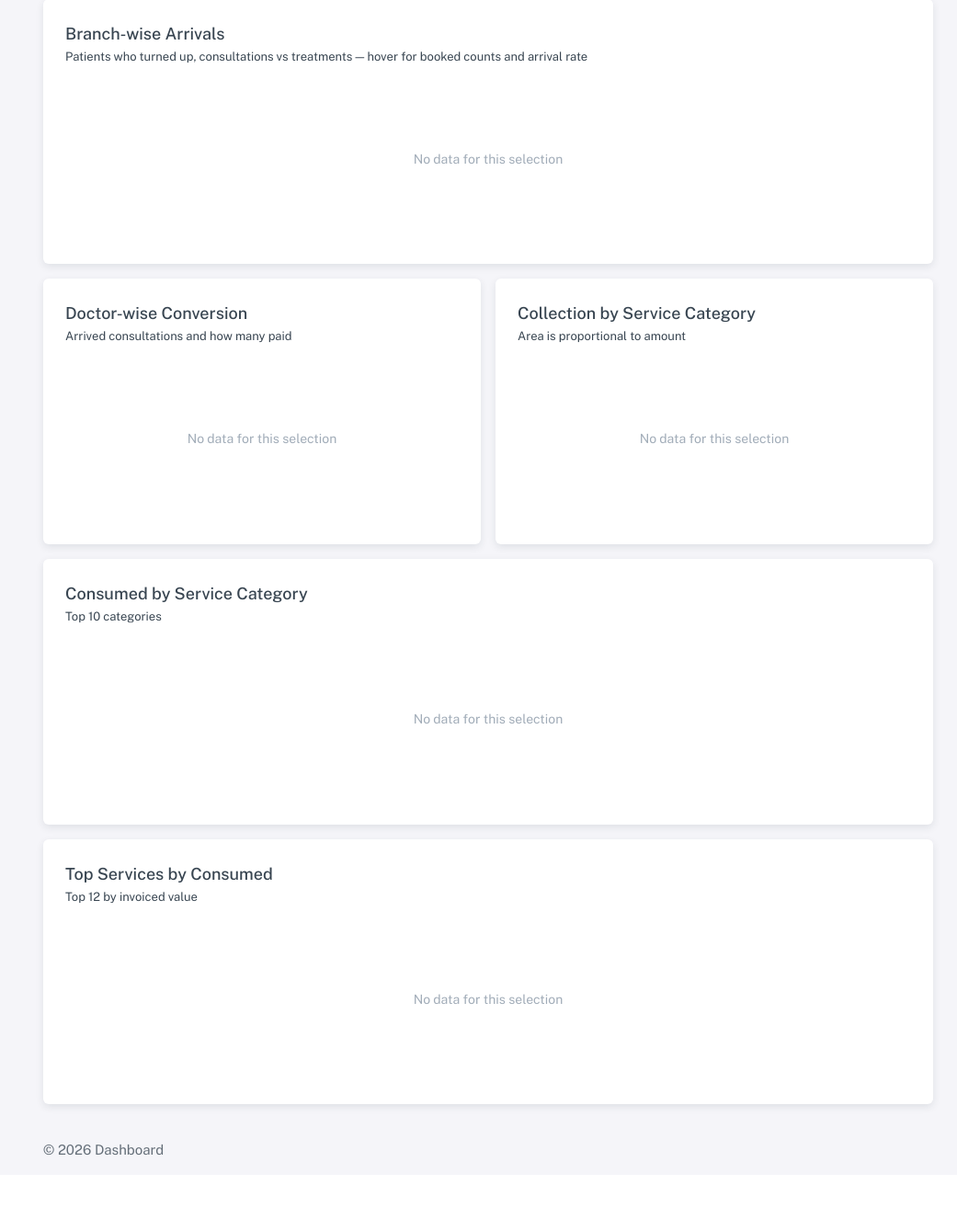
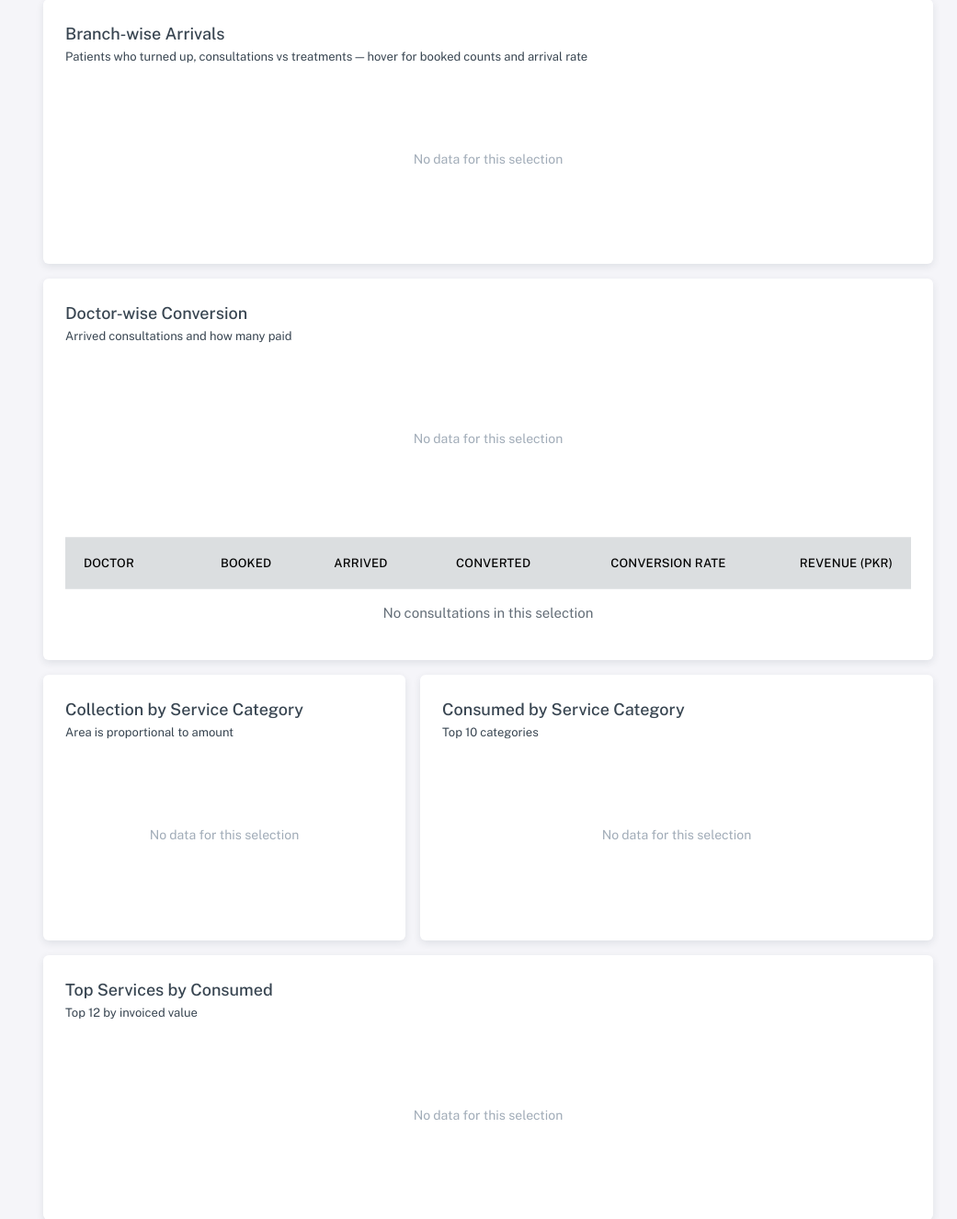
Before and after one commit to gulraizazam/akh-dashboard, a Laravel app: page /dashboard in a window 1280 px wide. Shown: the part 1154-2480 px from the top of the page at 92% size, without its empty margins (239-1280 px from the left). Before the commit the page ends 2411 px from the top, so only its background shows below. Run offline with Laravel 12, Linux system fonts and the light colour scheme; a user stored in the database is signed in; data comes from the database, SQL or seed files in the repository; some libraries are stand-ins or nearby versions.

Commit message:
Add a doctor figures table under the conversion chart
The chart carries one number per doctor; the request was for booked,
arrived, converted, conversion rate and revenue together. Booked was not
being selected at all — arrival was a WHERE clause, so consultations the
patient never showed up for were filtered out before counting. It is now
a condition on the aggregates, which returns booked and arrived from the
same pass.

The chart still drops doctors under five arrivals to stay readable; the
table lists every one of them and totals the columns, which is the point
of having both. The card takes the full row to fit six columns.

Co-Authored-By: Claude Opus 5 <noreply@anthropic.com>

```diff
--- a/app/Services/BrandStatsService.php
+++ b/app/Services/BrandStatsService.php
@@ -467,8 +467,8 @@ class BrandStatsService
     }
 
     /**
-     * Per doctor: arrived consultations, how many turned into a payment, and
-     * what those payments were worth.
+     * Per doctor: consultations booked, how many arrived, how many of those
+     * turned into a payment, and what those payments were worth.
      *
      * "Converted" means an arrived consultation with at least one cash-in
      * advance recorded against it inside the period — the same test the brand
@@ -477,11 +477,19 @@ class BrandStatsService
     public function doctorConversion(string $key, string $from, string $to, ?int $locationId): array
     {
         return $this->guard($key, function () use ($key, $from, $to, $locationId) {
+            // Arrival is a condition on the aggregates rather than the WHERE
+            // clause, so booked (every consultation scheduled with the doctor)
+            // and arrived come back from one pass. The advance join can fan a
+            // row out per payment, which is why the counts are DISTINCT; the
+            // cash SUM wants every one of those rows.
+            $arrived = config('brands.appointment_status_arrived');
+
             $rows = $this->connection($key)->select(
                 "SELECT u.name AS name,
-                        COUNT(DISTINCT a.id)              AS arrived,
-                        COUNT(DISTINCT pa.appointment_id) AS converted,
-                        COALESCE(SUM(pa.cash_amount), 0)  AS amount
+                        COUNT(DISTINCT a.id) AS booked,
+                        COUNT(DISTINCT CASE WHEN a.appointment_status_id = ? THEN a.id END)              AS arrived,
+                        COUNT(DISTINCT CASE WHEN a.appointment_status_id = ? THEN pa.appointment_id END) AS converted,
+                        COALESCE(SUM(CASE WHEN a.appointment_status_id = ? THEN pa.cash_amount END), 0)  AS amount
                    FROM appointments a
                    JOIN users u ON u.id = a.doctor_id
                    LEFT JOIN package_advances pa
@@ -490,18 +498,17 @@ class BrandStatsService
                          AND pa.cash_amount > 0
                          AND pa.is_adjustment = 0 AND pa.is_tax = 0 AND pa.is_cancel = 0
                          AND DATE(pa.created_at) BETWEEN ? AND ?
-                  WHERE a.appointment_status_id = ?
-                    AND a.appointment_type_id = ?
+                  WHERE a.appointment_type_id = ?
                     AND DATE(a.scheduled_date) BETWEEN ? AND ?"
                     . ($locationId ? ' AND a.location_id = ?' : '') .
                 ' GROUP BY u.id, u.name
-                  HAVING arrived > 0
-                  ORDER BY arrived DESC
+                  HAVING booked > 0
+                  ORDER BY booked DESC
                   LIMIT ' . self::TOP_N,
                 array_merge(
                     [
+                        $arrived, $arrived, $arrived,
                         $from, $to,
-                        config('brands.appointment_status_arrived'),
                         config('brands.appointment_type_consult'),
                         $from, $to,
                     ],
@@ -511,6 +518,7 @@ class BrandStatsService
 
             return array_map(fn($r) => [
                 'name'      => $r->name ?: 'Unknown',
+                'booked'    => (int) $r->booked,
                 'arrived'   => (int) $r->arrived,
                 'converted' => (int) $r->converted,
                 'amount'    => (float) $r->amount,
--- a/resources/views/dashboard/index.blade.php
+++ b/resources/views/dashboard/index.blade.php
@@ -169,18 +169,43 @@
     </div>
 </div>
 
-{{-- ---------- Conversion + category mix ---------- --}}
+{{-- ---------- Doctor conversion: chart, then the numbers behind it ---------- --}}
 <div class="row g-4 mb-4">
-    <div class="col-xl-6">
-        <div class="card h-100">
+    <div class="col-12">
+        <div class="card">
             <div class="card-header pb-0">
                 <h5 class="card-title mb-0">Doctor-wise Conversion</h5>
                 <small class="text-muted">Arrived consultations and how many paid</small>
             </div>
-            <div class="card-body pt-3"><div id="chartDoctorConversion"></div></div>
+            <div class="card-body pt-3">
+                <div id="chartDoctorConversion"></div>
+
+                <div class="table-responsive mt-4" style="max-height:360px; overflow-y:auto;">
+                    <table class="table table-sm table-hover mb-0 align-middle" id="doctorTable">
+                        <thead class="table-light" style="position:sticky; top:0; z-index:1;">
+                            <tr>
+                                <th>Doctor</th>
+                                <th class="text-end">Booked</th>
+                                <th class="text-end">Arrived</th>
+                                <th class="text-end">Converted</th>
+                                <th class="text-end">Conversion Rate</th>
+                                <th class="text-end">Revenue (PKR)</th>
+                            </tr>
+                        </thead>
+                        <tbody id="doctorTableBody"></tbody>
+                        <tfoot class="table-light fw-semibold">
+                            <tr id="doctorTableTotals"></tr>
+                        </tfoot>
+                    </table>
+                </div>
+            </div>
         </div>
     </div>
-    <div class="col-xl-6">
+</div>
+
+{{-- ---------- Category mix ---------- --}}
+<div class="row g-4 mb-4">
+    <div class="col-xl-5">
         <div class="card h-100">
             <div class="card-header pb-0">
                 <h5 class="card-title mb-0">Collection by Service Category</h5>
@@ -189,12 +214,8 @@
             <div class="card-body pt-3"><div id="chartCollectionCategory"></div></div>
         </div>
     </div>
-</div>
-
-{{-- ---------- Consumed categories ---------- --}}
-<div class="row g-4 mb-4">
-    <div class="col-12">
-        <div class="card">
+    <div class="col-xl-7">
+        <div class="card h-100">
             <div class="card-header pb-0">
                 <h5 class="card-title mb-0">Consumed by Service Category</h5>
                 <small class="text-muted">Top 10 categories</small>
@@ -616,7 +637,7 @@
                 label: labelFor(rows, r, 'name'),
                 rate:  r.arrived ? (r.converted / r.arrived) * 100 : 0,
             }))
-            .sort((a, b) => b.arrived - a.arrived)
+            .sort((a, b) => b.booked - a.booked)
             .slice(0, 12);
 
         mount('chartDoctorConversion', {
@@ -649,12 +670,60 @@
                     formatter: function (val, opts) {
                         const r = rows[opts.dataPointIndex] || {};
                         return fmtCount(r.converted) + ' of ' + fmtCount(r.arrived) +
-                               ' arrived converted · ' + fmtFull(r.amount);
+                               ' arrived (' + fmtCount(r.booked) + ' booked) · ' + fmtFull(r.amount);
                     },
                     title: { formatter: () => '' },
                 },
             },
         }, rows.length > 0);
+    }
+
+    // The figures behind the chart. The chart drops doctors under five
+    // arrivals to stay readable; the table carries everyone, which is the
+    // point of having both.
+    function renderDoctorTable(rows) {
+        const body   = document.getElementById('doctorTableBody');
+        const totals = document.getElementById('doctorTableTotals');
+        if (!body) return;
+
+        rows = (rows || [])
+            .map(r => Object.assign({}, r, {
+                label: labelFor(rows, r, 'name'),
+                rate:  r.arrived ? (r.converted / r.arrived) * 100 : 0,
+            }))
+            .sort((a, b) => b.booked - a.booked);
+
+        if (!rows.length) {
+            body.innerHTML = '<tr><td colspan="6" class="text-center text-muted py-4">No consultations in this selection</td></tr>';
+            totals.innerHTML = '';
+            return;
+        }
+
+        body.innerHTML = rows.map(r => `
+            <tr>
+                <td>${esc(r.label)}</td>
+                <td class="text-end">${fmtCount(r.booked)}</td>
+                <td class="text-end">${fmtCount(r.arrived)}</td>
+                <td class="text-end">${fmtCount(r.converted)}</td>
+                <td class="text-end">${r.arrived ? fmtPct(r.rate) : '—'}</td>
+                <td class="text-end">${fmtAmount(r.amount)}</td>
+            </tr>`).join('');
+
+        const sum = f => rows.reduce((s, r) => s + (Number(r[f]) || 0), 0);
+        const tb = sum('booked'), ta = sum('arrived'), tc = sum('converted'), tv = sum('amount');
+        totals.innerHTML = `
+            <td>Total &mdash; ${rows.length} doctor${rows.length === 1 ? '' : 's'}</td>
+            <td class="text-end">${fmtCount(tb)}</td>
+            <td class="text-end">${fmtCount(ta)}</td>
+            <td class="text-end">${fmtCount(tc)}</td>
+            <td class="text-end">${ta ? fmtPct((tc / ta) * 100) : '—'}</td>
+            <td class="text-end">${fmtAmount(tv)}</td>`;
+    }
+
+    function esc(s) {
+        return String(s).replace(/[&<>"']/g, c => ({
+            '&': '&amp;', '<': '&lt;', '>': '&gt;', '"': '&quot;', "'": '&#39;',
+        }[c]));
     }
 
     function renderAll(d) {
@@ -664,10 +733,11 @@
         renderBrandCompare(d.brand_breakdown);
         renderBranchArrivals(d.branch_arrivals);
         renderDoctorConversion(d.doctor_conversion);
+        renderDoctorTable(d.doctor_conversion);
         renderCategoryTreemap(d.collection_by_category);
         //                                                                cap  label width
         hBar('chartCollectionBranch', mergeBranches(d.collection_by_branch),    C.collection, 14, 230);
-        hBar('chartConsumedCategory', merge(d.consumed_by_category, 'category'), C.consumed,  10, 300);
+        hBar('chartConsumedCategory', merge(d.consumed_by_category, 'category'), C.consumed,  10, 220);
         hBar('chartConsumedService',  merge(d.consumed_by_service,  'service'),  C.consumed,  12, 300);
     }
 
```
